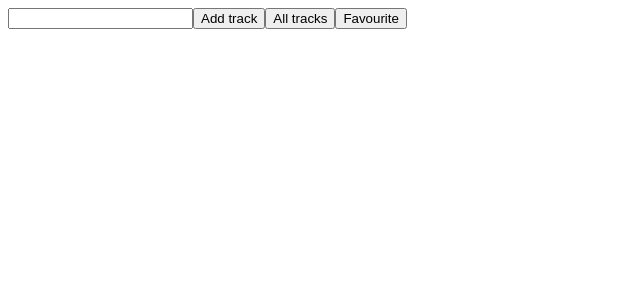
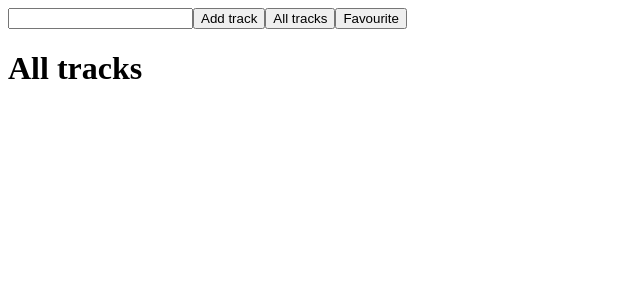
Before and after one commit to VladAnohin/Musical, a Vue app in the folder client/: page / in a window 1280 px wide. Shown: the top 300 px of the page, without its empty margins (0-640 px from the left). Built offline with nearby package versions, Linux system fonts and the light colour scheme.

Commit message:
fix favourite tracks

```diff
--- a/client/src/App.vue
+++ b/client/src/App.vue
@@ -49,6 +49,7 @@ const deleteTrack = (id: number) => {
     <button @click="addTrack">Add track</button>
     <button @click="favouriteTracks = 'all'">All tracks</button>
     <button @click="favouriteTracks = 'liked'">Favourite</button>
+    <h1>{{ favouriteTracks === "all" ? "All tracks" : "Favourite" }}</h1>
     <ol>
       <li
         v-for="track in likedTracks"
```
